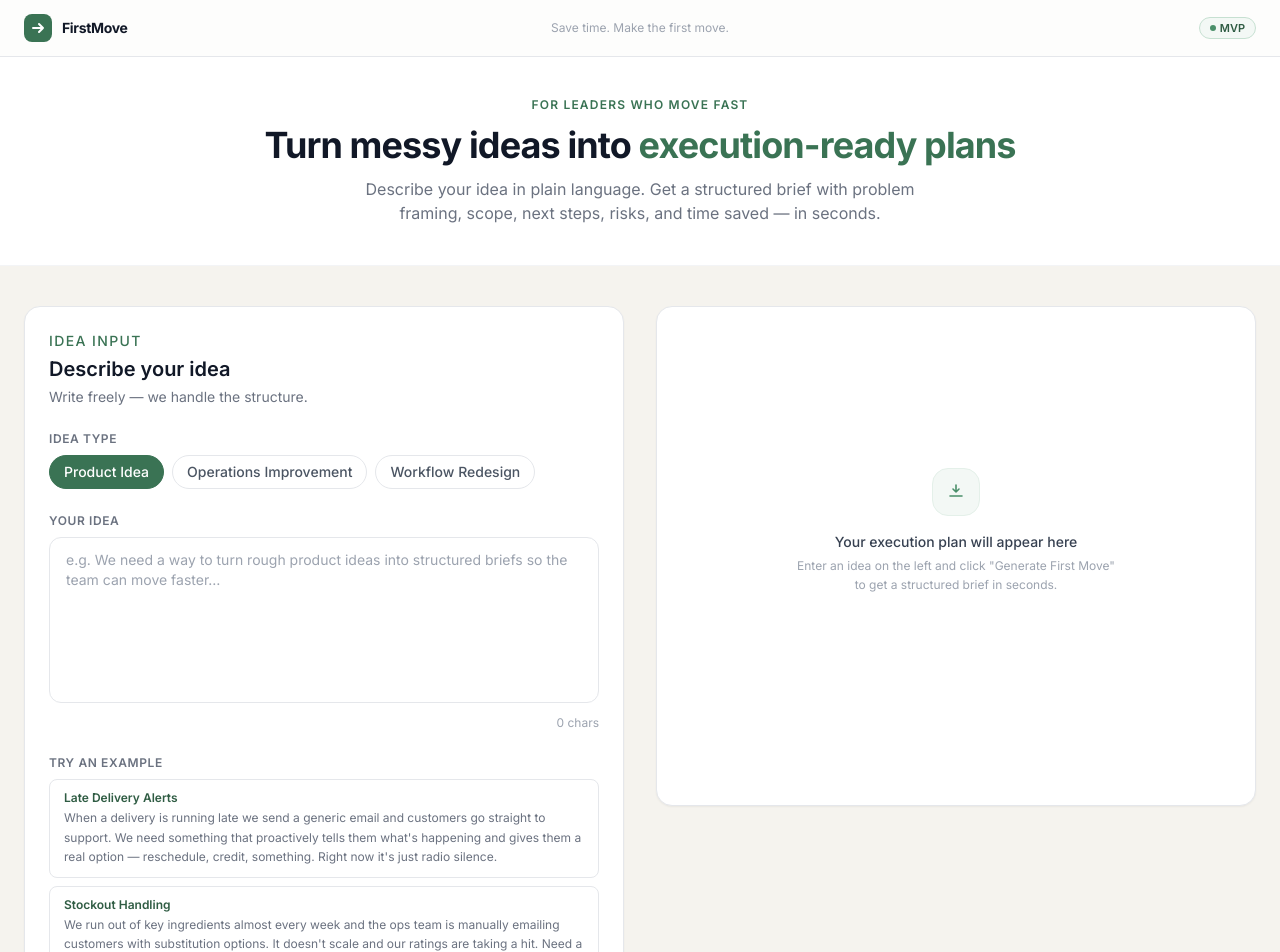
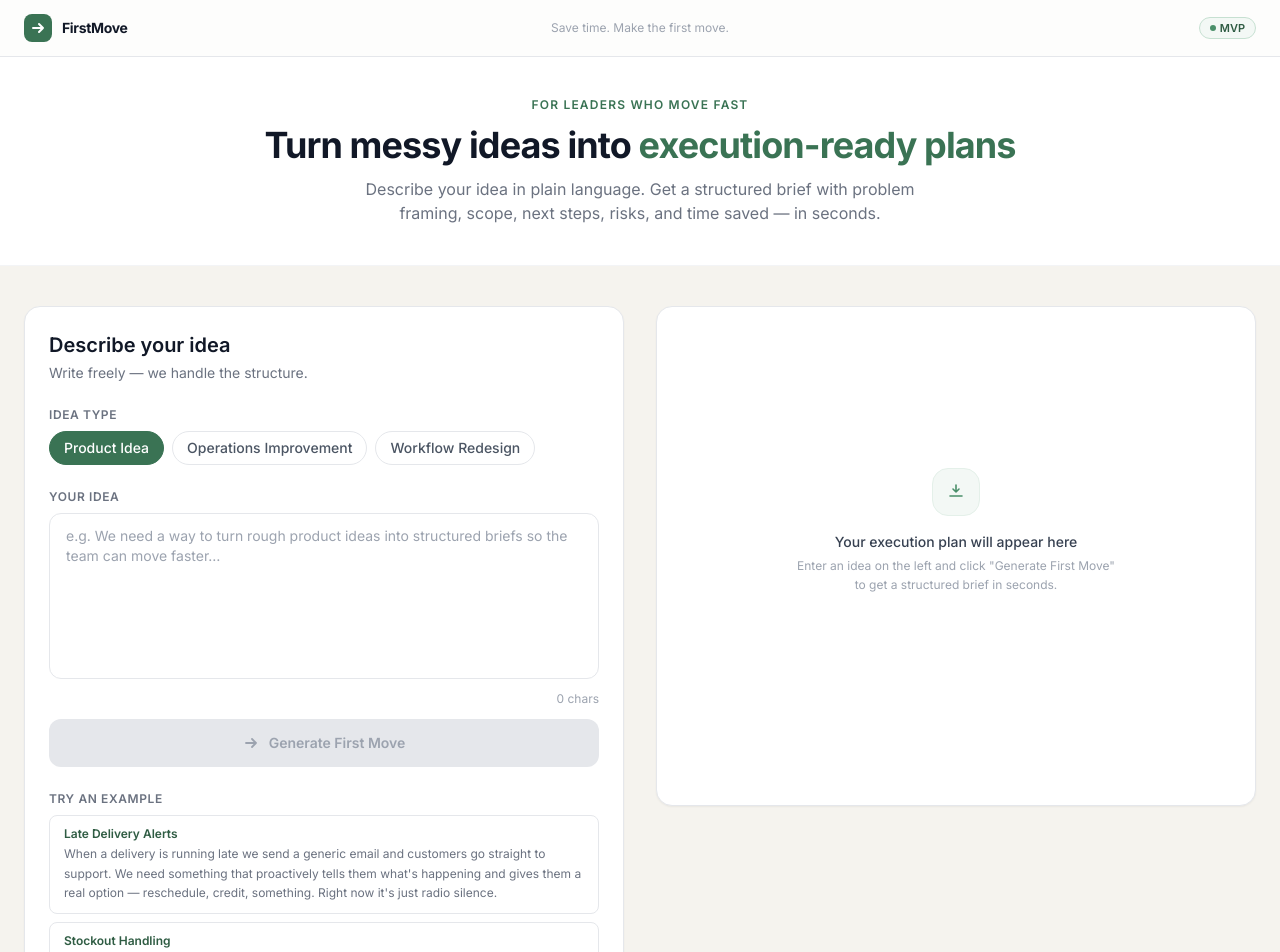
Before and after one commit to jzg00/FirstMove, a Next.js app: page / in a window 1280 px wide. Shown: the top 952 px of the page. Built offline with nearby package versions, Linux system fonts and the light colour scheme.

Commit message:
improve ux/ui

```diff
--- a/app/page.tsx
+++ b/app/page.tsx
@@ -103,11 +103,7 @@ export default function Home() {
               ideaType={ideaType}
               loading={loading}
               onIdeaChange={setIdea}
-              onTypeChange={(t) => {
-                setIdeaType(t)
-                setIdea('')
-                setOutput(null)
-              }}
+              onTypeChange={setIdeaType}
               onSubmit={handleGenerate}
             />
           </div>
--- a/components/InputPanel.tsx
+++ b/components/InputPanel.tsx
@@ -76,9 +76,6 @@ export default function InputPanel({
     <div className="flex flex-col gap-6">
       {/* Header */}
       <div>
-        <p className="text-sm font-medium text-sage-600 uppercase tracking-widest mb-1">
-          Idea Input
-        </p>
         <h2 className="text-xl font-semibold text-gray-900">
           Describe your idea
         </h2>
@@ -109,7 +106,8 @@ export default function InputPanel({
         </div>
       </div>
 
-      {/* Textarea */}
+      {/* Textarea + primary CTA */}
+      <div className="flex flex-col gap-3">
         <div>
           <label className="block text-xs font-semibold text-gray-500 uppercase tracking-wider mb-2">
             Your Idea
@@ -126,31 +124,8 @@ export default function InputPanel({
           </p>
         </div>
 
-      {/* Examples */}
-      <div>
-        <p className="text-xs font-semibold text-gray-500 uppercase tracking-wider mb-2">
-          Try an example
-        </p>
-        <div className="flex flex-col gap-2">
-          {examples.map((ex) => (
         <button
-              key={ex.label}
-              onClick={() => onIdeaChange(ex.text)}
-              className="text-left px-3.5 py-2.5 rounded-lg border border-gray-200 bg-white hover:bg-sage-50 hover:border-sage-300 transition-all duration-150 group"
-            >
-              <span className="block text-xs font-semibold text-sage-700 group-hover:text-sage-800 mb-0.5">
-                {ex.label}
-              </span>
-              <span className="block text-xs text-gray-500 leading-relaxed line-clamp-2">
-                {ex.text}
-              </span>
-            </button>
-          ))}
-        </div>
-      </div>
-
-      {/* CTA */}
-      <button
+          type="button"
           onClick={onSubmit}
           disabled={!idea.trim() || loading}
           className="w-full flex items-center justify-center gap-2.5 rounded-xl bg-sage-600 hover:bg-sage-700 disabled:bg-gray-200 disabled:text-gray-400 text-white font-semibold px-6 py-3.5 text-sm transition-all duration-150 shadow-sm hover:shadow-md disabled:shadow-none"
@@ -175,6 +150,31 @@ export default function InputPanel({
             </>
           )}
         </button>
+      </div>
+
+      {/* Examples */}
+      <div>
+        <p className="text-xs font-semibold text-gray-500 uppercase tracking-wider mb-2">
+          Try an example
+        </p>
+        <div className="flex flex-col gap-2">
+          {examples.map((ex) => (
+            <button
+              key={ex.label}
+              type="button"
+              onClick={() => onIdeaChange(ex.text)}
+              className="text-left px-3.5 py-2.5 rounded-lg border border-gray-200 bg-white hover:bg-sage-50 hover:border-sage-300 transition-all duration-150 group"
+            >
+              <span className="block text-xs font-semibold text-sage-700 group-hover:text-sage-800 mb-0.5">
+                {ex.label}
+              </span>
+              <span className="block text-xs text-gray-500 leading-relaxed line-clamp-2">
+                {ex.text}
+              </span>
+            </button>
+          ))}
+        </div>
+      </div>
     </div>
   )
 }
--- a/components/OutputPanel.tsx
+++ b/components/OutputPanel.tsx
@@ -33,6 +33,7 @@ export default function OutputPanel({ output, loading, ideaType, idea }: OutputP
   const [shareOpen, setShareOpen] = useState(false)
   const [copied, setCopied] = useState<'markdown' | 'plain' | null>(null)
   const shareRef = useRef<HTMLDivElement>(null)
+  const briefRef = useRef<HTMLDivElement>(null)
 
   useEffect(() => {
     setPrioritized(new Set())
@@ -59,6 +60,18 @@ export default function OutputPanel({ output, loading, ideaType, idea }: OutputP
     document.addEventListener('mousedown', onOutsideClick)
     return () => document.removeEventListener('mousedown', onOutsideClick)
   }, [shareOpen])
+
+  useEffect(() => {
+    if (addingSection === null) return
+    function onDocMouseDown(e: MouseEvent) {
+      if (briefRef.current && !briefRef.current.contains(e.target as Node)) {
+        setAddingSection(null)
+        setAddDraft('')
+      }
+    }
+    document.addEventListener('mousedown', onDocMouseDown)
+    return () => document.removeEventListener('mousedown', onDocMouseDown)
+  }, [addingSection])
 
   // --- Brief serialization ---
 
@@ -400,7 +413,7 @@ export default function OutputPanel({ output, loading, ideaType, idea }: OutputP
   const isEditingCoreProblem = editing?.key === 'coreProblem'
 
   return (
-    <div className="flex flex-col gap-3">
+    <div ref={briefRef} className="flex flex-col gap-3">
       {/* Header */}
       <div className="flex items-start justify-between gap-4">
         <div className="min-w-0">
@@ -497,8 +510,7 @@ export default function OutputPanel({ output, loading, ideaType, idea }: OutputP
       <div className="rounded-xl border-2 border-sage-300 bg-sage-50 p-5">
         <div className="flex items-center gap-2 mb-3">
           <span className="text-sage-600"><MoveIcon /></span>
-          <h3 className="text-xs font-bold text-sage-700 uppercase tracking-widest flex-1">First Move</h3>
-          <span className="text-[10px] font-semibold text-sage-500 bg-sage-100 px-2 py-0.5 rounded-full">This week</span>
+          <h3 className="text-xs font-bold text-sage-700 uppercase tracking-widest">First Move</h3>
         </div>
         {renderSection('firstMove', output.firstMove, () => <MovePrefix />)}
         <RemovedItemsRestoreDropdown
```
Lines whose indentation alone changed are shown as unchanged.
